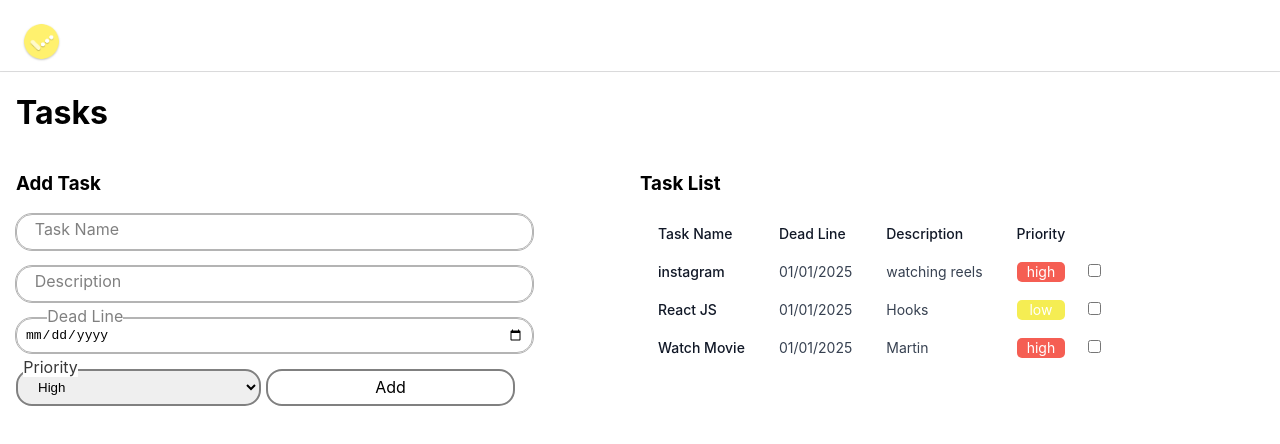
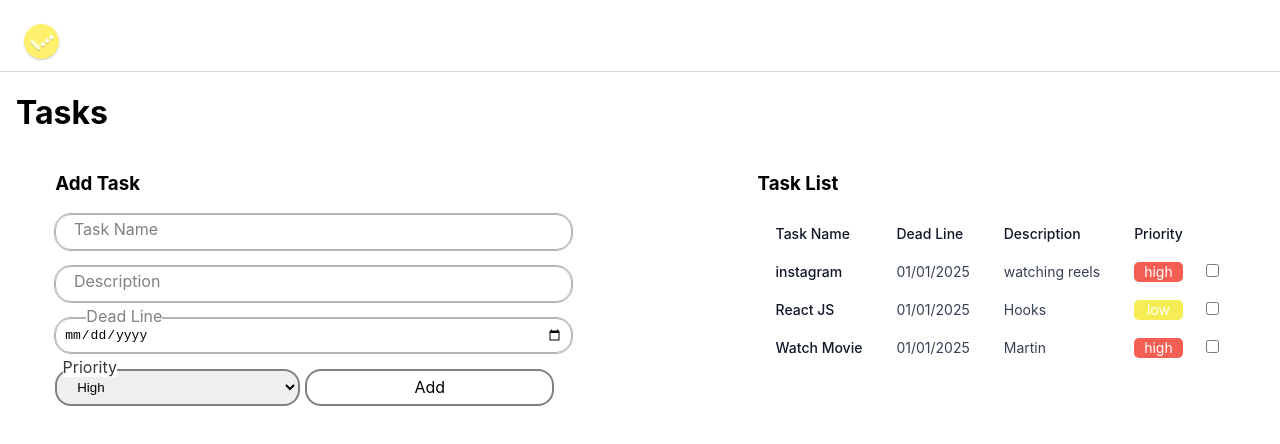
Before and after one commit to Arjunr7019/to-do-list, a React (Create React App) app: page / in a window 1280 px wide. Shown: the top 444 px of the page. Built offline with nearby package versions, Linux system fonts and the light colour scheme.

Commit message:
created components and simplified code

```diff
--- /dev/null
+++ b/src/Components/AddTask.jsx
@@ -0,0 +1,23 @@
+import React from 'react';
+import InputCard from './InputCard';
+
+export default function AddTask() {
+    return (
+        <>
+            <InputCard inputType="text" labelName="Task Name" />
+            <InputCard inputType="text" labelName="Description" />
+            <InputCard inputType="date" labelName="Dead Line" />
+            <div style={{ width: "80%", display: "flex", flexDirection: "row", justifyContent: "space-between" }}>
+                <div id='container' style={{ width: "50%" }}>
+                    <select id='priority' style={{ borderRadius: "1rem", padding: "0.5rem 1rem", textAlign: "center", width: "100%" }}>
+                        <option style={{ textAlign: "start" }} value="high">High</option>
+                        <option style={{ textAlign: "start" }} value="medium">Medium</option>
+                        <option style={{ textAlign: "start" }} value="low">Low</option>
+                    </select>
+                    <label id='dropdown' htmlFor="container">Priority</label>
+                </div>
+                <div style={{ width: "50%", margin: "0 0 0 0.3rem", border: "2px solid gray", borderRadius: "1rem", display: "flex", justifyContent: "center", alignItems: "center" }}>Add</div>
+            </div>
+        </>
+    )
+}
--- /dev/null
+++ b/src/Components/NavBar.jsx
@@ -0,0 +1,11 @@
+import React from 'react';
+import '../App.css';
+import logo from '../Images/logo.png'
+
+export default function NavBar() {
+    return (
+        <div className='navBar'>
+            <img style={{ width: "4%", marginTop: "1rem", marginLeft: "1rem" }} src={logo} alt="logo" />
+        </div>
+    )
+}
--- a/src/Pages/Home.jsx
+++ b/src/Pages/Home.jsx
@@ -1,40 +1,23 @@
 import '../App.css'
 import React from 'react';
 import AllList from '../Components/AllList';
-import logo from '../Images/logo.png';
-import InputCard from '../Components/InputCard';
+import NavBar from '../Components/NavBar';
+import AddTask from '../Components/AddTask';
 
 export default function Home() {
   return (
     <div style={{ display: "flex", flexDirection: "column", height: "100vh" }}>
-      <div className='navBar'>
-        <img style={{ width: "4%", marginTop: "1rem", marginLeft: "1rem" }} src={logo} alt="logo" />
-      </div>
-      <div style={{ margin: "0 1rem" }}>
+      <NavBar />
+      <div style={{padding:"0 1rem"}}>
         <h1>Tasks</h1>
-        <div></div>
-        <div style={{ display: "flex", flexDirection: "row" }}>
+        <div style={{ display: "flex", flexDirection: "row",width:"100%",justifyContent:"space-around" }}>
           <div style={{ width: "50%" }}>
             <h3>Add Task</h3>
-            <InputCard inputType="text" labelName="Task Name" />
-            <InputCard inputType="text" labelName="Description" />
-            <InputCard inputType="date" labelName="Dead Line" />
-            <div style={{width:"80%",display:"flex",flexDirection:"row",justifyContent:"space-between"}}>
-              <div id='container' style={{width:"50%"}}>
-                <select id='priority' style={{ borderRadius: "1rem", padding: "0.5rem 1rem", textAlign: "center",width:"100%" }}>
-                  <option style={{ textAlign: "start" }} value="high">High</option>
-                  <option style={{ textAlign: "start" }} value="medium">Medium</option>
-                  <option style={{ textAlign: "start" }} value="low">Low</option>
-                </select>
-                <label id='dropdown' htmlFor="container">Priority</label>
-              </div>
-              <div style={{width:"50%",margin:"0 0 0 0.3rem",border:"2px solid gray",borderRadius:"1rem",display:"flex",justifyContent:"center",alignItems:"center"}}>Add</div>
-            </div>
+            <AddTask />
           </div>
-
           <div>
             <h3>Task List</h3>
-          <AllList />
+            <AllList />
           </div>
         </div>
       </div>
```
